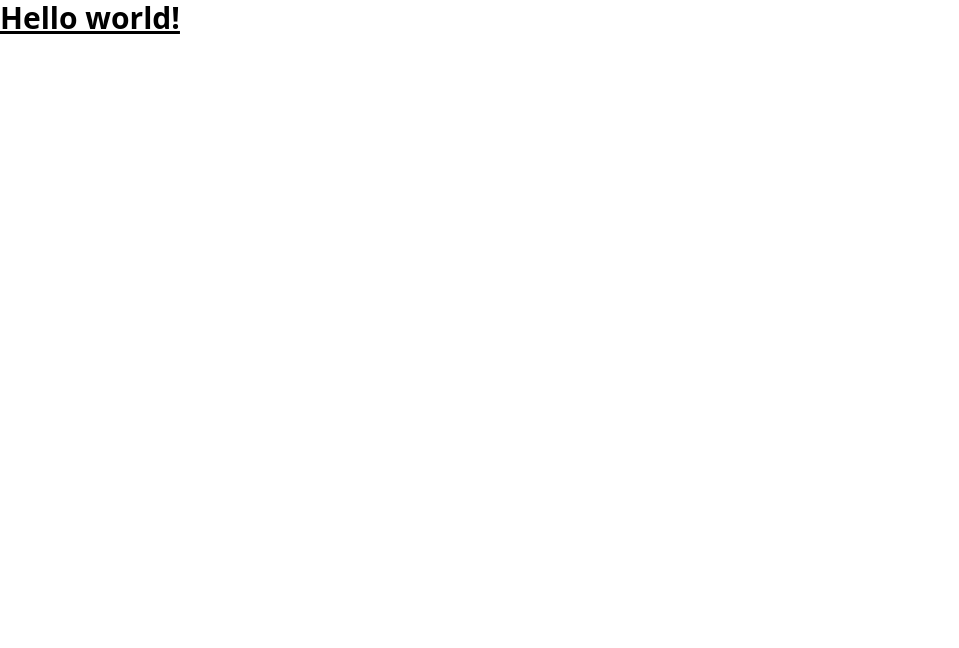
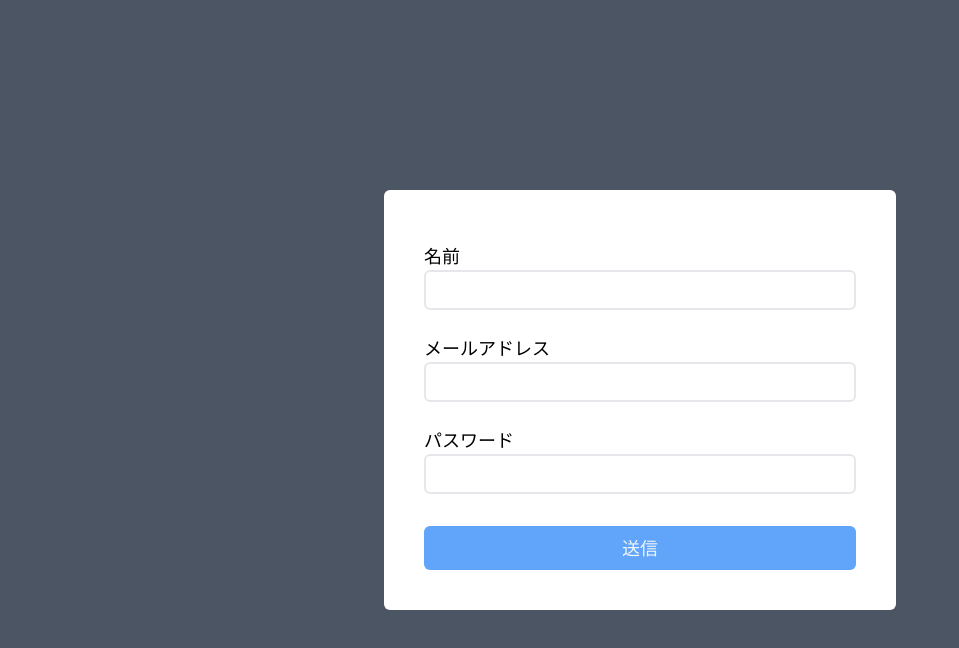
Before and after one commit to KazuhiroTakahashi96/practice-React, a React (Vite) app: page / in a window 1280 px wide. Shown: the top 648 px of the page, without its empty margins (0-959 px from the left). Built offline with nearby package versions, Linux system fonts and the light colour scheme.

Commit message:
スタイリング

```diff
--- a/src/App.tsx
+++ b/src/App.tsx
@@ -1,7 +1,38 @@
 function App() {
   return (
     <>
-      <h1 className="text-3xl font-bold underline">Hello world!</h1>
+      <div className="h-screen bg-gray-600 flex justify-center items-center">
+        <form action="" className="w-2/5 text-lg bg-white p-10 rounded-md">
+          <div className="py-3">
+            <label htmlFor="name">名前</label>
+            <input
+              id="name"
+              type="text"
+              className="block w-full border-2 focus:border-blue-400 rounded-md p-1"
+            />
+          </div>
+          <div className="py-3">
+            <label htmlFor="email">メールアドレス</label>
+            <input
+              id="email"
+              type="text"
+              className="block w-full border-2 focus:border-blue-400 rounded-md p-1"
+            />
+          </div>
+          <div className="py-3">
+            <label htmlFor="name">パスワード</label>
+            <input
+              id="password"
+              type="text"
+              className="block w-full border-2 focus:border-blue-400 rounded-md p-1"
+            />
+          </div>
+
+          <button className="mt-5 p-2 bg-blue-400 w-full text-slate-100 rounded-md">
+            送信
+          </button>
+        </form>
+      </div>
     </>
   );
 }
```
